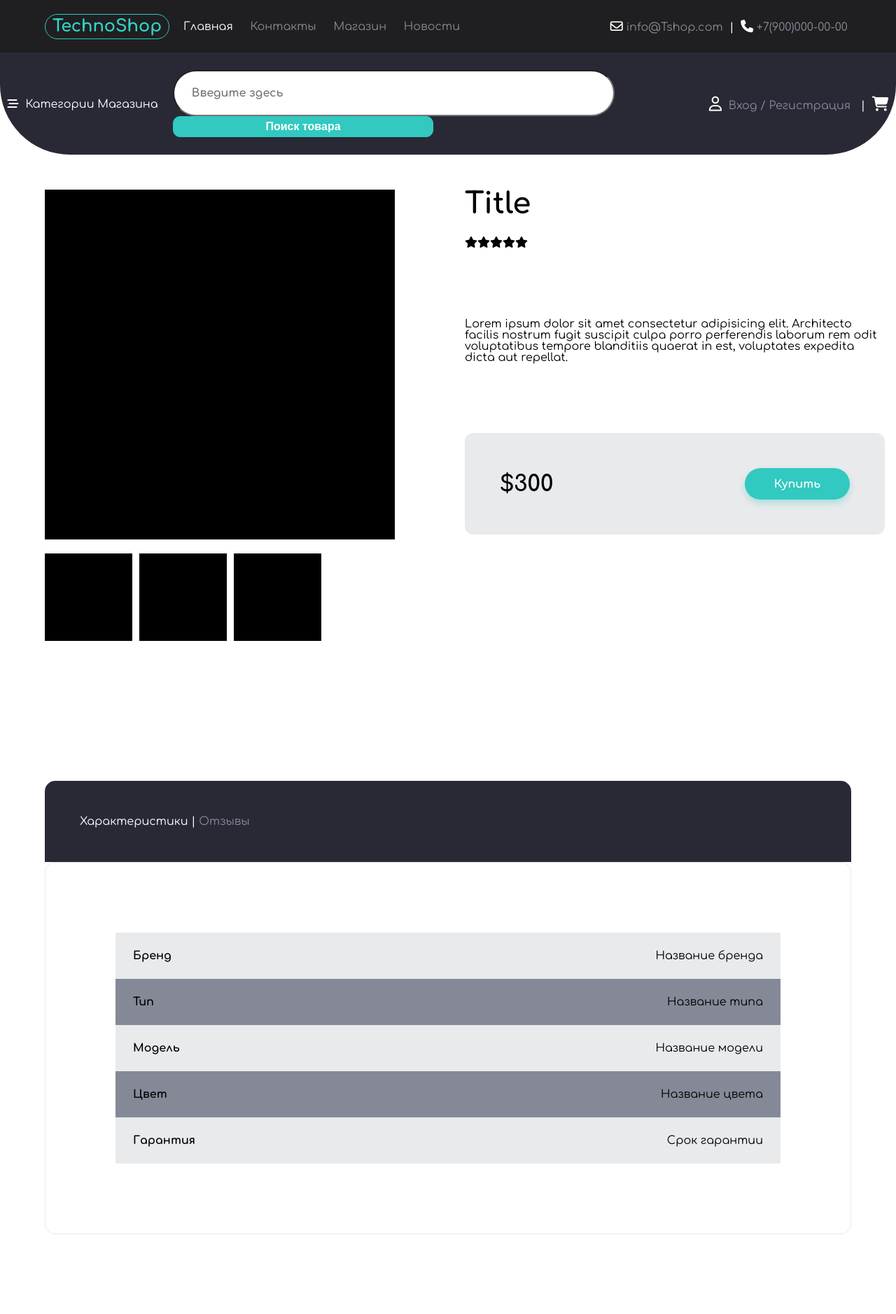
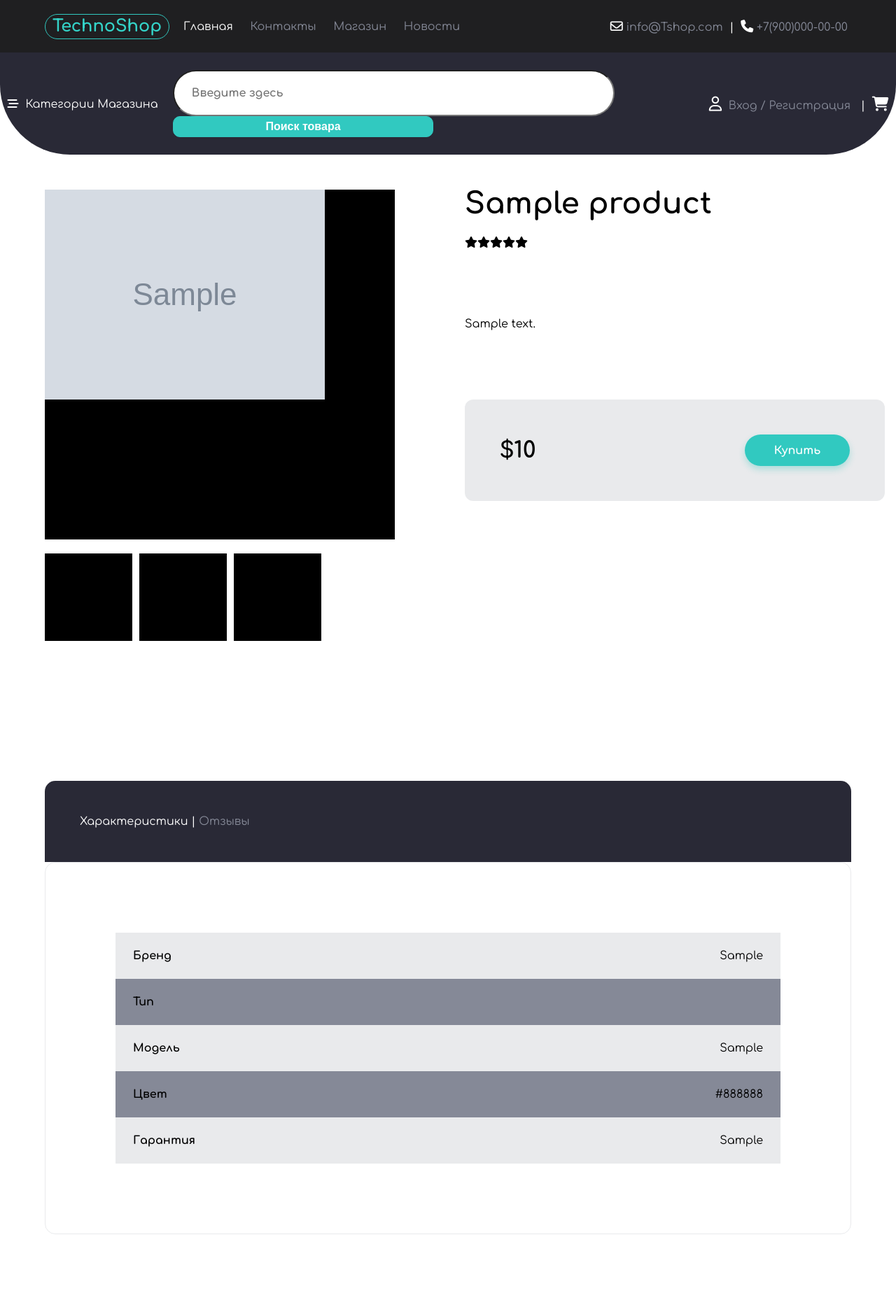
Before and after one commit to Reset05/123, a PHP site: page /pages/product.php?id=1 in a window 1280 px wide. Shown: the top 1878 px of the page at 70% size. Run offline with PHP 8.4, Linux system fonts and the light colour scheme; tables that the repository leaves empty or names only in its code hold one stand-in row (values such as "Sample post"); grey boxes marked "Sample" are stand-in pictures; some libraries are stand-ins or nearby versions.

Commit message:
product.php

```diff
--- a/core/funcs.php
+++ b/core/funcs.php
@@ -8,8 +8,9 @@
 function get_products(): array
 {
     global $pdo;
-    $res = $pdo->query("SELECT * FROM products");
-    return $res->fetchAll();
+    $stmt = $pdo->prepare("SELECT * FROM products ORDER BY id DESC LIMIT 8");
+    $stmt->execute();
+    return $stmt->fetchAll();
 }
 
 function get_product(int $id): array
--- a/index.php
+++ b/index.php
@@ -202,7 +202,7 @@
                             <img class="img__card" src="img/<?= $product['img'] ?>" alt="">
                         </div>
                         <div class="block__title">
-                            <h3><?= $product['title'] ?></h3>
+                        <a href="pages/product.php?id=<?= $product['id'] ?>"><?= $product['title'] ?></a>
                         </div>
                         <div class="block__desc">
                             <p><?= $product['content'] ?></p>
--- a/pages/product.php
+++ b/pages/product.php
@@ -146,11 +146,17 @@
 <main>
 <section>
     <div class="container container__product">
+        <?php
+        $id = $_GET['id'];
+        $stmt = $pdo->prepare("SELECT * FROM products WHERE id = ?");
+        $stmt->execute([$id]);
+        $product = $stmt->fetch();
+        ?>
 
         <!-- Фото с товаром -->
         <div class="photo__product">
             <div class="oversize__photo">
-                    <img src="" alt="">
+                <img src="img/<?= $product['img'] ?>" alt="">
             </div>
             <div class="minisize__photo">
                 <div class="img"></div>
@@ -161,17 +167,17 @@
 
         <div class="desc__product">
             <div class="title__product">
-                    <h2>Title</h2>
+                <h2><?= $product['title'] ?></h2>
             </div>
             <div class="score__product">
                 <i class="fa-solid fa-star"></i><i class="fa-solid fa-star"></i><i class="fa-solid fa-star"></i><i class="fa-solid fa-star"></i><i class="fa-solid fa-star"></i>
             </div>
             <div class="desc">
-                    <p>Lorem ipsum dolor sit amet consectetur adipisicing elit. Architecto facilis nostrum fugit suscipit culpa porro perferendis laborum rem odit voluptatibus tempore blanditiis quaerat in est, voluptates expedita dicta aut repellat.</p>
+                <p><?= $product['descript'] ?></p>
             </div>
             <div class="block__buy">
                 <div class="price__product">
-                        <p>$300</p>
+                    <p>$<?= $product['price'] ?></p>
                 </div>
                 <button class="btn__buy__product">Купить</button>
             </div>
@@ -190,23 +196,23 @@
         <div class="describe">
             <div class="type__desc">
                 <h3>Бренд</h3>
-                    <p>Название бренда</p>
+                <p><?= $product['brand'] ?></p>
             </div>
             <div class="type__desc">
                 <h3>Тип</h3>
-                    <p>Название типа</p>
+                <p><?= $product['type'] ?></p>
             </div>
             <div class="type__desc">
                 <h3>Модель</h3>
-                    <p>Название модели</p>
+                <p><?= $product['model'] ?></p>
             </div>
             <div class="type__desc">
                 <h3>Цвет</h3>
-                    <p>Название цвета</p>
+                <p><?= $product['color'] ?></p>
             </div>
             <div class="type__desc">
                 <h3>Гарантия</h3>
-                    <p>Срок гарантии</p>
+                <p><?= $product['garant'] ?></p>
             </div>
         </div>
     </div>
```
Lines whose indentation alone changed are shown as unchanged.
